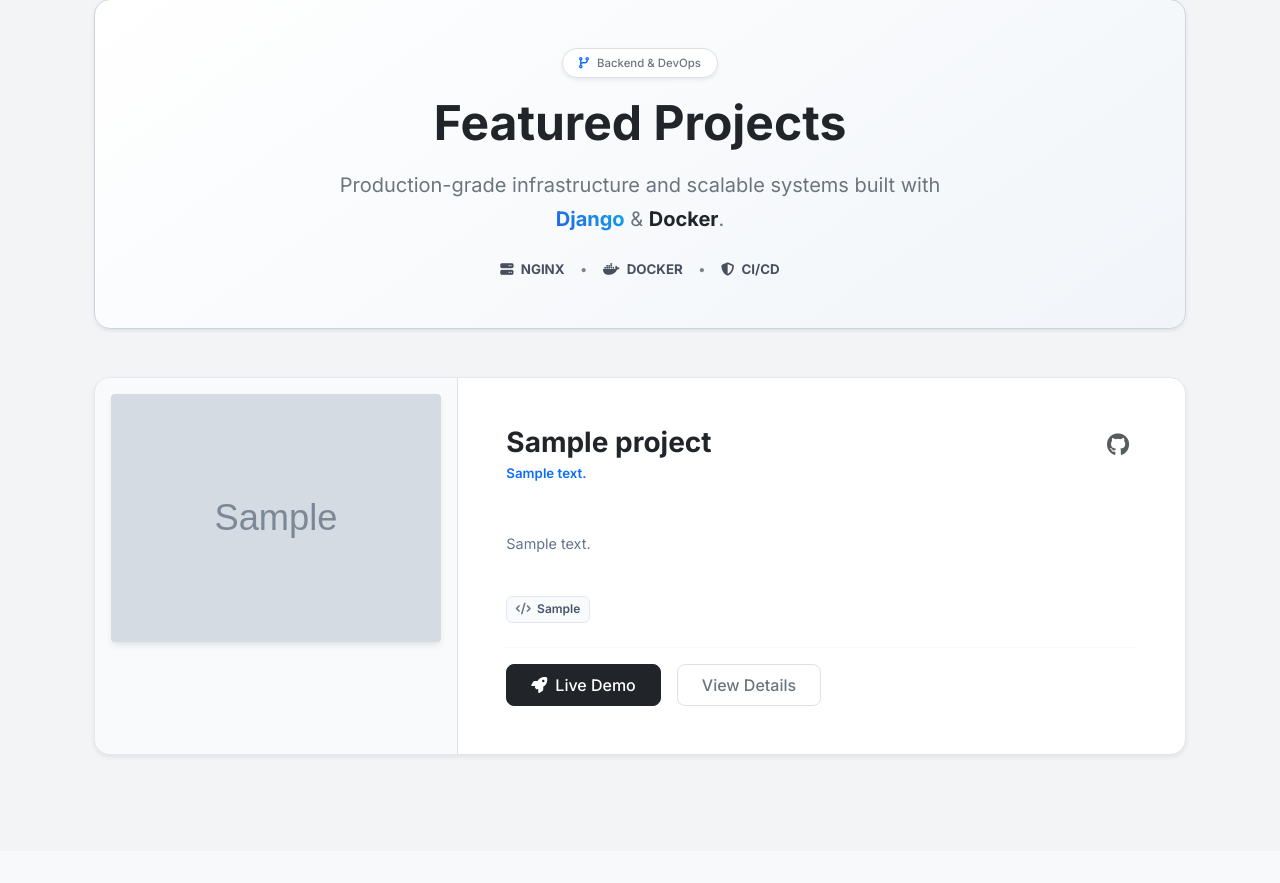
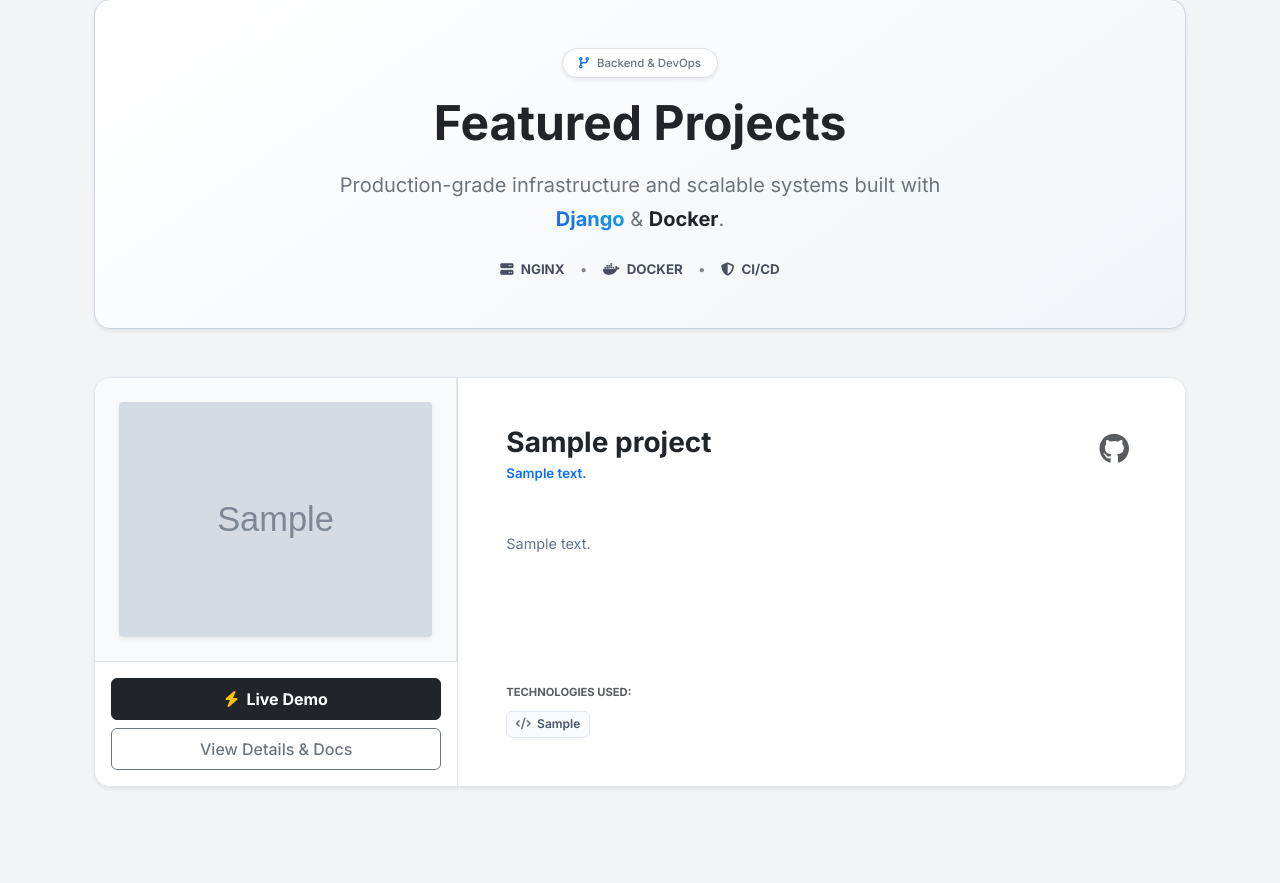
Before and after one commit to AsHkAn-Django/portfolio, a Django app: page / in a window 1280 px wide. Shown: the part 154-1037 px from the top of the page. Before the commit the page ends 911 px from the top, so only its background shows below. Run offline with Django 5.2, Linux system fonts and the light colour scheme; tables that the repository leaves empty hold one stand-in row (values such as "Sample post"); grey boxes marked "Sample" are stand-in pictures; parts of the project's set-up code (start-up, migrations or seed data) failed here and were passed over; some libraries are stand-ins or nearby versions.

Commit message:
UI: Final portfolio polish with new icons and layout

```diff
--- a/myApp/templates/myApp/index.html
+++ b/myApp/templates/myApp/index.html
@@ -33,24 +33,34 @@
         <div class="card project-card rounded-4 overflow-hidden shadow-sm">
             <div class="row g-0">
 
-                <div class="col-lg-4 project-image-col position-relative border-end">
-                    <a href="{% url 'project_detail' project.slug %}" class="d-block h-100 w-100">
+                <div class="col-lg-4 border-end d-flex flex-column bg-light">
+
+                    <div class="project-image-col flex-grow-1 position-relative" style="min-height: 250px; display: flex; align-items: center; justify-content: center; padding: 1.5rem;">
+                        <a href="{% url 'project_detail' project.slug %}" class="d-block w-100 h-100">
                             {% if project.image %}
-                            <img src="{{ project.image.url }}" class="project-img" alt="{{ project.title }}">
+                                <img src="{{ project.image.url }}" class="project-img shadow-sm" alt="{{ project.title }}">
                             {% else %}
-                            <div class="d-flex align-items-center justify-content-center h-100 bg-light text-muted">
+                                <div class="d-flex align-items-center justify-content-center h-100 w-100 bg-white border rounded text-muted">
                                     <i class="fa-solid fa-server fa-3x opacity-25"></i>
                                 </div>
                             {% endif %}
-
-                        <div class="position-absolute top-0 start-0 w-100 h-100 d-flex align-items-center justify-content-center opacity-0 hover-opacity-100 transition-all" style="background: rgba(15, 23, 42, 0.4);">
-                            <i class="fa-solid fa-arrow-up-right-from-square text-white fa-2x"></i>
-                        </div>
                         </a>
                     </div>
 
+                    <div class="p-3 bg-white border-top">
+                        <div class="d-grid gap-2">
+                            <a href="{{ project.address }}" target="_blank" class="btn btn-dark fw-bold py-2">
+                                <i class="fa-solid fa-bolt me-2 text-warning"></i>Live Demo
+                            </a>
+                            <a href="{% url 'project_detail' project.slug %}" class="btn btn-outline-secondary fw-medium py-2">
+                                View Details & Docs
+                            </a>
+                        </div>
+                    </div>
+                </div>
+
                 <div class="col-lg-8">
-                    <div class="card-body p-4 p-lg-5 d-flex flex-column h-100">
+                    <div class="card-body p-4 p-lg-5 d-flex flex-column h-100 bg-white">
 
                         <div class="d-flex justify-content-between align-items-start mb-3">
                             <div>
@@ -60,8 +70,8 @@
                                 </p>
                             </div>
                             {% if project.github_link %}
-                                <a href="{{ project.github_link }}" target="_blank" class="text-muted hover-dark p-2">
-                                    <i class="fa-brands fa-github fa-xl"></i>
+                                <a href="{{ project.github_link }}" target="_blank" class="text-muted hover-dark p-2" title="View Source Code">
+                                    <i class="fa-brands fa-github fa-2x"></i>
                                 </a>
                             {% endif %}
                         </div>
@@ -69,12 +79,15 @@
                         <hr class="border-light my-3">
 
                         <div class="description-text mb-4">
-                            {{ project.description|truncatewords:60|linebreaks }}
+                            {{ project.description|truncatewords:50|linebreaks }}
                         </div>
 
                         <div class="mt-auto">
                             {% if project.tech_stack %}
-                            <div class="mb-4 d-flex flex-wrap gap-2">
+                            <div class="mb-2">
+                                <small class="text-uppercase text-muted fw-bold" style="font-size: 0.7rem;">Technologies Used:</small>
+                            </div>
+                            <div class="d-flex flex-wrap gap-2">
                                 {% for tech in project.tech_stack|split:"," %}
                                   <span class="tech-badge">
                                     {% with t=tech|lower %}
@@ -104,15 +117,6 @@
                                 {% endfor %}
                             </div>
                             {% endif %}
-
-                            <div class="d-flex gap-3 pt-3 border-top border-light">
-                                <a href="{{ project.address }}" target="_blank" class="btn btn-dark px-4 py-2 text-sm fw-medium rounded-3">
-                                    <i class="fa-solid fa-rocket me-2"></i>Live Demo
-                                </a>
-                                <a href="{% url 'project_detail' project.slug %}" class="btn btn-white border px-4 py-2 text-sm fw-medium rounded-3 text-secondary hover-dark">
-                                    View Details
-                                </a>
-                            </div>
                         </div>
 
                     </div>
```
Lines whose indentation alone changed are shown as unchanged.
